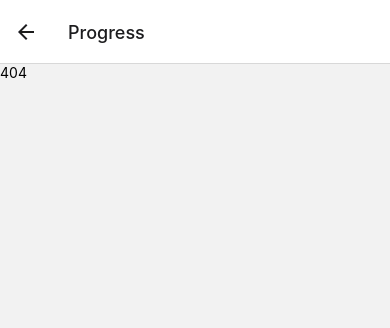
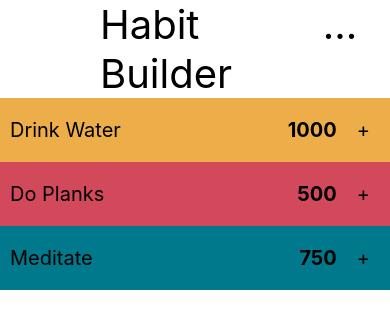
Before and after one commit to sivakar12/habit-builder-react-native, a React Native app: screen /HabitDetail in a window 390 px wide. Before the commit this address had no page. Shown: the top 328 px of the page. Built offline with nearby package versions, Linux system fonts and the light colour scheme.

Commit message:
Replace router with normal React components

```diff
--- a/App.tsx
+++ b/App.tsx
@@ -1,39 +1,29 @@
-import React from 'react';
+import React, { useState } from 'react';
 import { StyleSheet, SafeAreaView, Platform, StatusBar } from 'react-native';
-import { NavigationContainer } from '@react-navigation/native';
-import { createNativeStackNavigator } from '@react-navigation/native-stack';
 
 import HabitListView from './app/HabitListView';
 import HabitDetailView from './app/HabitDetailView';
+import HeaderBar from './app/HeaderBar';
 import { AppContext, makeInitialContextData } from './app/State';
 
 export default function App() {
 
-  const Stack = createNativeStackNavigator()
-  Stack.Navigator.defaultProps = {
-    screenOptions: {
-      headerShown: true
-    }
-  }
+  const [selectedHabit, setSelectedHabit] = useState<string | null>(null)
 
   return (
     <AppContext.Provider value={makeInitialContextData()}>
-      <NavigationContainer>
-        <SafeAreaView style={styles.safeArea}>
-          <Stack.Navigator>
-            <Stack.Screen
-              name="HabitList"
-              component={HabitListView}
-              options={{ title: 'Habits' }}
-            />
-            <Stack.Screen
-              name="HabitDetail"
-              component={HabitDetailView}
-              options={{ title: 'Progress' }}
-            />
-          </Stack.Navigator>
-        </SafeAreaView>
-      </NavigationContainer>
+      <SafeAreaView style={styles.safeArea}>
+        <HeaderBar
+          title="Habit Builder"
+          showBack={selectedHabit !== null}
+          handleBack={() => setSelectedHabit(null)}
+          />
+        {
+          (selectedHabit) ?
+          <HabitDetailView habitId={selectedHabit}/> :
+          <HabitListView onHabitSelect={setSelectedHabit}/>
+        }
+      </SafeAreaView>
     </AppContext.Provider>
   );
 }
--- a/app/HabitDetailView.tsx
+++ b/app/HabitDetailView.tsx
@@ -1,6 +1,5 @@
 import React, { useContext } from 'react'
 import { View, Text, StyleSheet, FlatList } from 'react-native'
-import { useRoute } from '@react-navigation/core'
 import dayjs from 'dayjs'
 import relativeTime from 'dayjs/plugin/relativeTime'
 import localizedFormat from 'dayjs/plugin/localizedFormat'
@@ -40,9 +39,11 @@ const LogList = ({ timestampsSortedDown }: LogListProps) => {
         />
     )
 }
-const HabitDetailView = () => {
-    const routeData = useRoute()
-    const habitId = routeData.params?.habitId as Id
+
+type HabitDetailViewPropTypes = {
+    habitId: string
+}
+const HabitDetailView = ({ habitId }: HabitDetailViewPropTypes) => {
 
     const { getHabitById } = useContext(AppContext)
     const habit = getHabitById(habitId)
--- a/app/HabitListView.tsx
+++ b/app/HabitListView.tsx
@@ -1,6 +1,6 @@
+import { property } from 'lodash';
 import React, { useContext } from 'react';
 import { StyleSheet, Text, TouchableOpacity, View } from 'react-native';
-import { useNavigation } from '@react-navigation/native';
 
 import { AppContext } from './State';
 import { padding, listItemColors, fontSizes } from './StyleConstants';
@@ -11,13 +11,13 @@ type HabitPropType = {
     habit: Habit,
     color: string,
     onIncrement: () => void
+    onSelect: () => void
 }
 
-const HabitItem = ({ habit, onIncrement, color }: HabitPropType) => {
+const HabitItem = ({ habit, onIncrement, onSelect, color }: HabitPropType) => {
     const style = StyleSheet.compose(styles.habitItem, {'backgroundColor': color})
-    const navigation = useNavigation()
     const handleOnPress = () => {
-        navigation.navigate('HabitDetail', { habitId: habit.id, title: habit.name })
+        onSelect()
     }
     return (
         <View style={style}>
@@ -38,7 +38,10 @@ const HabitList = ({ children }: HabitListPropType) => {
     )
 }
 
-const HabitListView = () => {
+type  HabitListViewPropType = {
+    onHabitSelect: (habitId: string) => void
+}
+const HabitListView = (props: HabitListViewPropType) => {
     const {habits, incrementHabit} = useContext(AppContext);
     return (
         <View style={styles.habitListView}>
@@ -51,6 +54,7 @@ const HabitListView = () => {
                             key={habit.id}
                             habit={habit}
                             onIncrement={onIncrementHandler}
+                            onSelect={() => {props.onHabitSelect(habit.id)}}
                             color={color}/>
                     )
                 })}
--- /dev/null
+++ b/app/HeaderBar.tsx
@@ -0,0 +1,52 @@
+import React from 'react'
+import { View, Text, StyleSheet } from 'react-native'
+
+type HeaderBarProps = {
+  title: string
+  showBack: boolean,
+  handleBack: () => void
+}
+
+const HeaderBar = ({ title, showBack, handleBack }: HeaderBarProps) => {
+  return (
+    <View style={styles.headerBar}>
+      <View style={styles.backButtonContainer}>
+        { showBack && <Text onPress={handleBack} style={styles.backButtonText}>&lt;-</Text> }
+      </View>
+      <Text style={styles.headerBarText}>{title}</Text>
+      <View style={styles.menuButtonContainer}>
+        <Text style={styles.menuButtonText}>...</Text>
+      </View>
+    </View>
+  )
+}
+
+const styles = StyleSheet.create({
+  headerBar: {
+    flexDirection: 'row',
+    alignContent: 'center',
+    justifyContent: 'space-between',
+    width: '100%'
+  },
+  backButtonText: {
+    fontSize: 40,
+    textAlign: 'center',
+    textAlignVertical: 'center'
+  },
+  menuButtonText: {
+    fontSize: 40,
+    textAlign: 'center',
+    textAlignVertical: 'center'
+  },
+  headerBarText: {
+    fontSize: 40
+  },
+  menuButtonContainer: {
+    width: 100
+  },
+  backButtonContainer: {
+    width: 100
+  }
+})
+
+export default HeaderBar
--- a/package.json
+++ b/package.json
@@ -9,8 +9,6 @@
   },
   "dependencies": {
     "@react-native-async-storage/async-storage": "~1.15.0",
-    "@react-navigation/native": "^6.0.6",
-    "@react-navigation/native-stack": "^6.2.5",
     "dayjs": "^1.10.7",
     "expo": "~43.0.0",
     "expo-status-bar": "~1.1.0",
```
